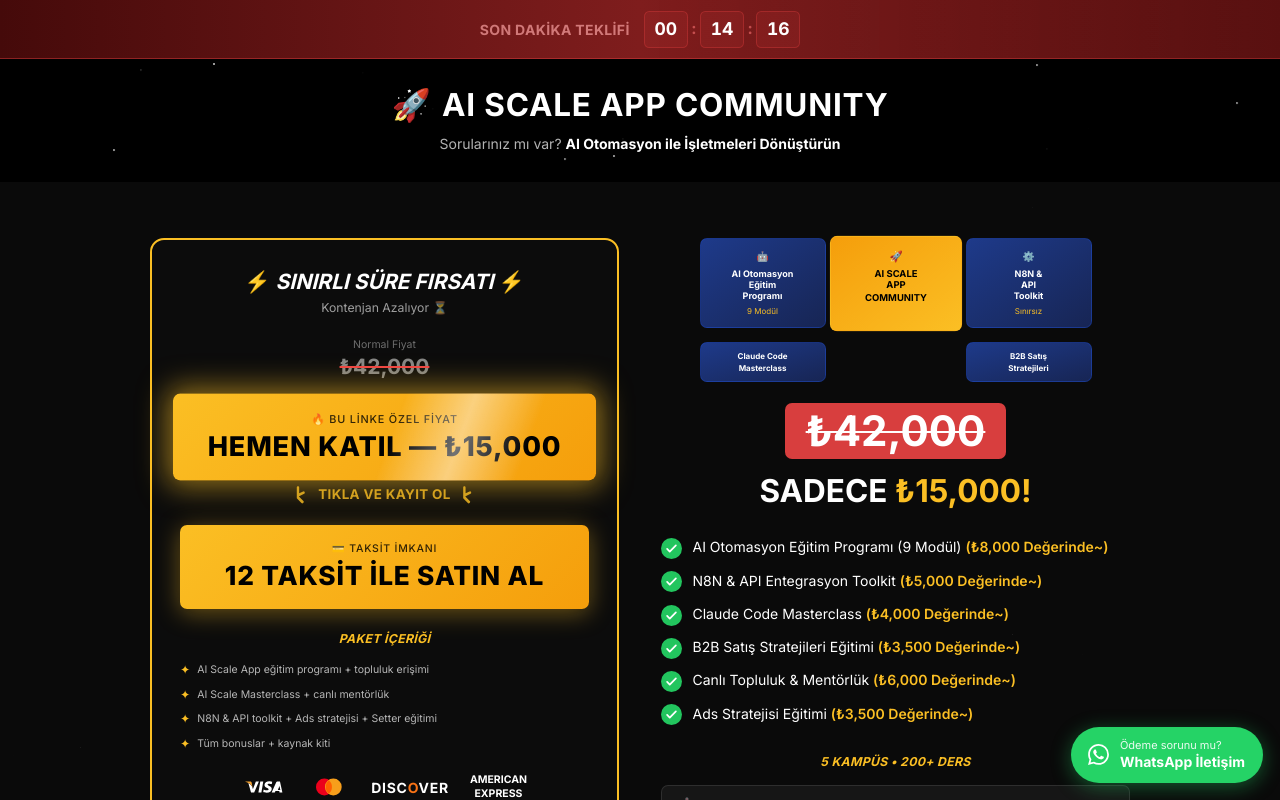
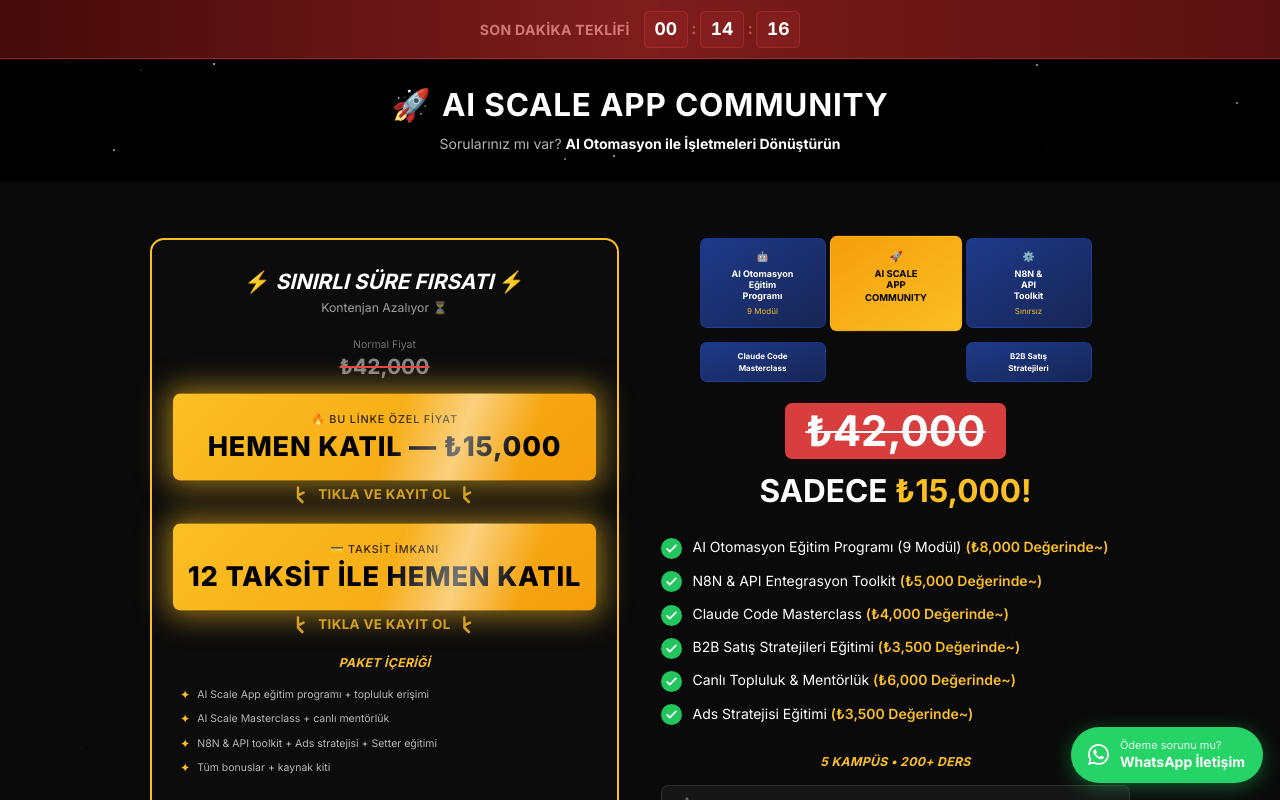
Before and after one commit to itu-itis23-goksenli22/bt_tate, a Next.js app: page /firsat in a window 1280 px wide. Shown: the top 800 px of the page. Built offline with nearby package versions, Linux system fonts and the light colour scheme; no server answers; a web font is replaced by a local one.

Commit message:
Match top-button effects on Shopier CTA, rename to "12 TAKSİT İLE HEMEN KATIL"
Co-Authored-By: Claude Opus 4.7 <noreply@anthropic.com>

```diff
--- a/components/basarilikayit/PricingCard.tsx
+++ b/components/basarilikayit/PricingCard.tsx
@@ -98,11 +98,27 @@ export default function PricingCard({
             rel="noopener noreferrer"
             className="block"
           >
-            <div className="btn-gold-solid relative overflow-hidden w-full text-center py-5 px-4 hover:scale-[1.02]">
+            <div className="btn-gold-solid relative overflow-hidden w-full text-center py-5 px-4 animate-cta-attention hover:scale-[1.02]">
+              <span className="pointer-events-none absolute top-0 bottom-0 left-0 w-1/3 z-10 animate-cta-shine" style={{ background: "linear-gradient(90deg, transparent, rgba(255,255,255,0.45), transparent)" }} />
               <span className="block text-xs font-medium opacity-80 mb-1">💳 Taksit İmkanı</span>
-              <span className="block text-2xl md:text-3xl font-extrabold">12 TAKSİT İLE SATIN AL</span>
+              <span className="block text-2xl md:text-3xl font-extrabold">12 TAKSİT İLE HEMEN KATIL</span>
             </div>
           </a>
+          {/* Animated click hint below button */}
+          <div
+            className="flex items-center justify-center gap-2 mt-2 pointer-events-none"
+            style={{ animation: "click-hint 1.8s ease-in-out infinite" }}
+          >
+            <svg className="w-5 h-5 text-gold" viewBox="0 0 24 24" fill="currentColor">
+              <path d="M7.5 1.5c.83 0 1.5.67 1.5 1.5v7.085l4.947-2.18a1.5 1.5 0 0 1 2.006.85l.052.148a1.5 1.5 0 0 1-.85 1.813L9.64 13.5H9v1.032l5.3 5.3a1.5 1.5 0 0 1 0 2.121l-.354.354a1.5 1.5 0 0 1-2.121 0L6 16.5V3c0-.83.67-1.5 1.5-1.5z"/>
+            </svg>
+            <span className="text-gold font-bold text-sm tracking-wide">
+              TIKLA VE KAYIT OL
+            </span>
+            <svg className="w-5 h-5 text-gold" viewBox="0 0 24 24" fill="currentColor">
+              <path d="M7.5 1.5c.83 0 1.5.67 1.5 1.5v7.085l4.947-2.18a1.5 1.5 0 0 1 2.006.85l.052.148a1.5 1.5 0 0 1-.85 1.813L9.64 13.5H9v1.032l5.3 5.3a1.5 1.5 0 0 1 0 2.121l-.354.354a1.5 1.5 0 0 1-2.121 0L6 16.5V3c0-.83.67-1.5 1.5-1.5z"/>
+            </svg>
+          </div>
         </div>
 
         <style jsx>{`
```
